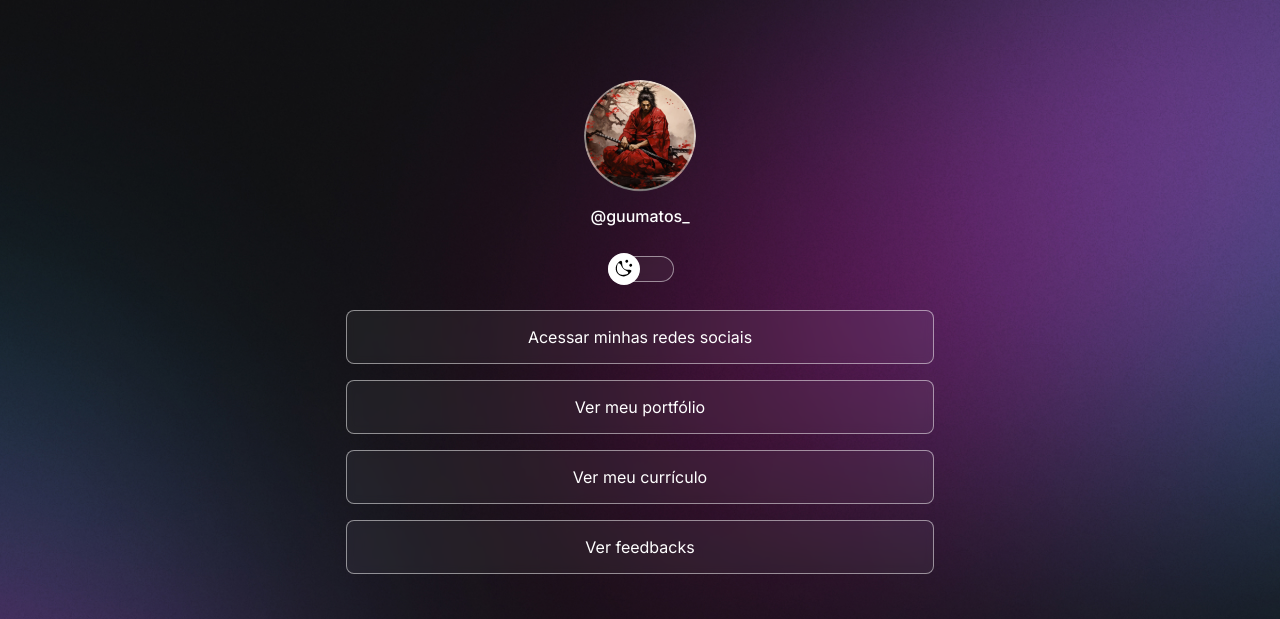
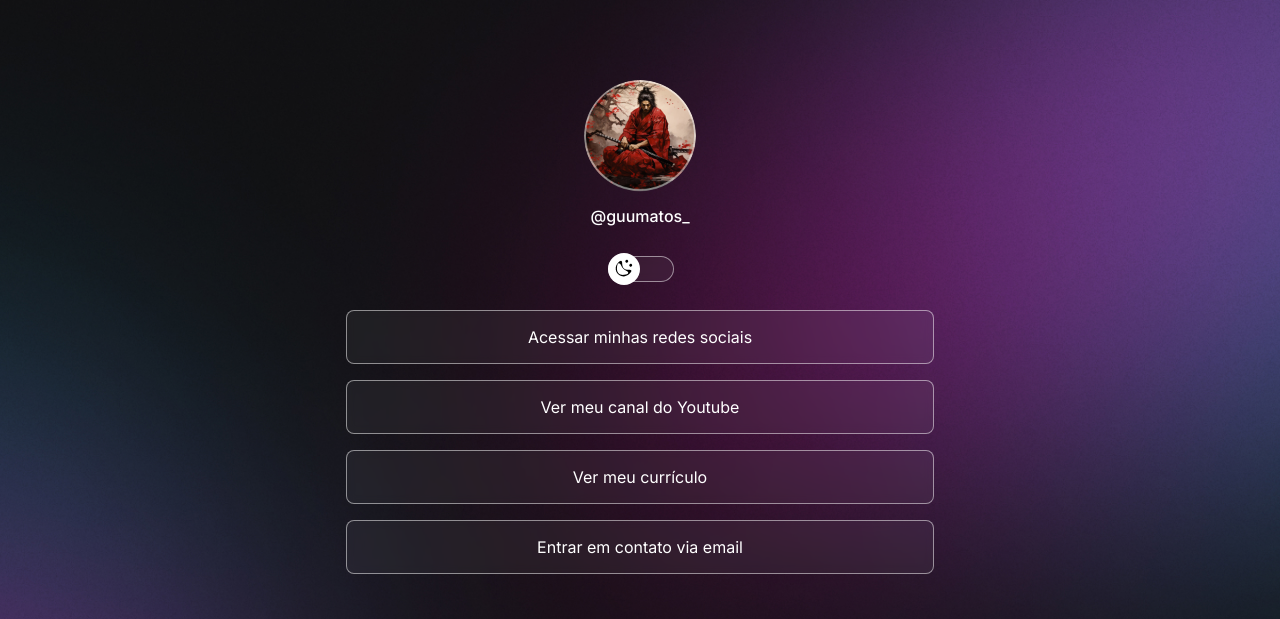
Before and after one commit to GustavoMatosss/projeto, a plain HTML site: page index.html in a window 1280 px wide. Shown: the top 619 px of the page. Drawn offline with nearby package versions, Linux system fonts and the light colour scheme.

Commit message:
update list links

```diff
--- a/index.html
+++ b/index.html
@@ -37,18 +37,18 @@
             </li>
 
             <li>
-              <a href="https://www.portfoliobox.com/pt/examples" target="_blank"
-              >Ver meu portfólio</a>
+              <a href="https://www.youtube.com/@gustavomatos4922" target="_blank"
+              >Ver meu canal do Youtube</a>
             </li>
 
             <li>
-              <a href="https://www.meucurriculoperfeito.com.br/exemplos-de-curriculo" target="_blank"
+              <a href="https://www.infojobs.com.br/candidate/cv/detail2.aspx" target="_blank"
               >Ver meu currículo</a>
             </li>
 
             <li>
-              <a href="https://www.feedz.com.br/blog/exemplos-de-feedback-escrito/" target="_blank"
-              >Ver feedbacks</a>
+              <a href="mailto:gu__oliveira@hotmail.com" target="_blank"
+              >Entrar em contato via email</a>
             </li>
           </ul>
           <div id="social-links">
```
